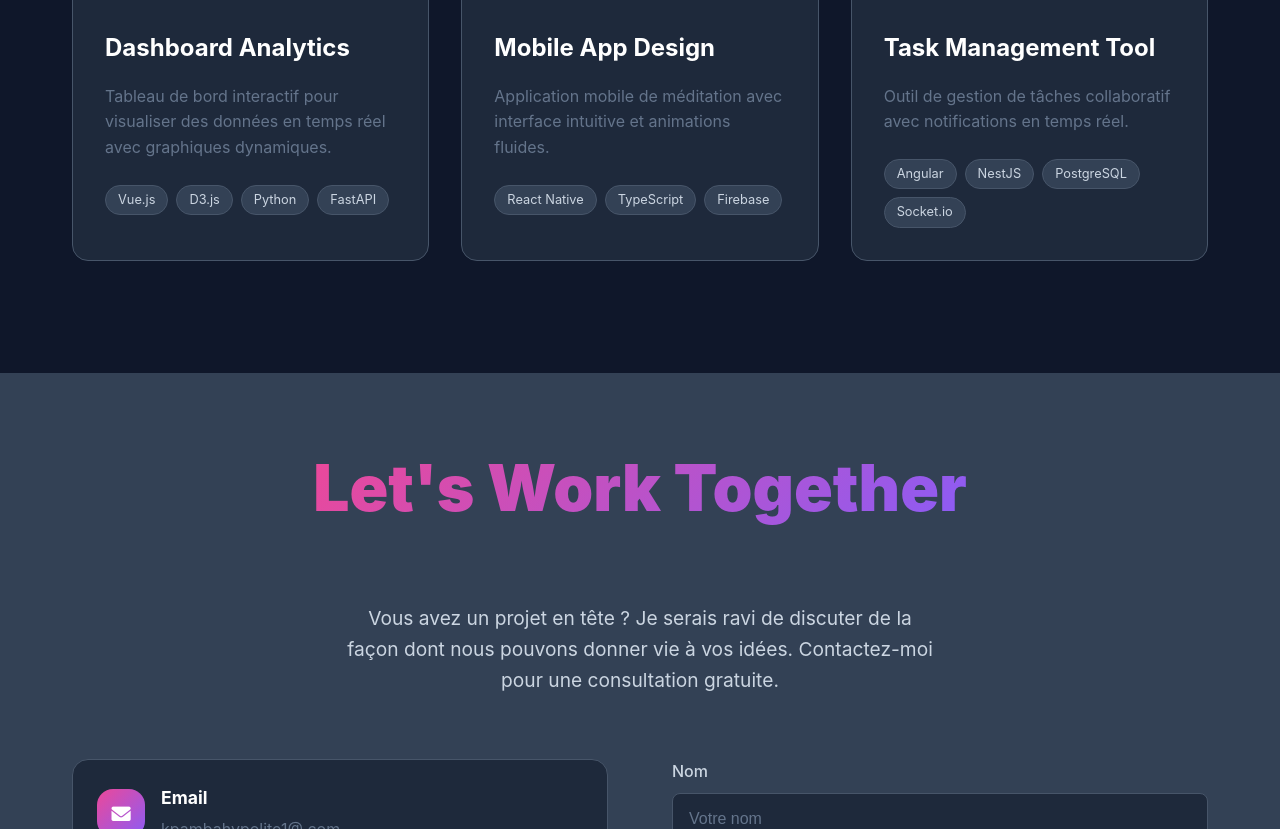
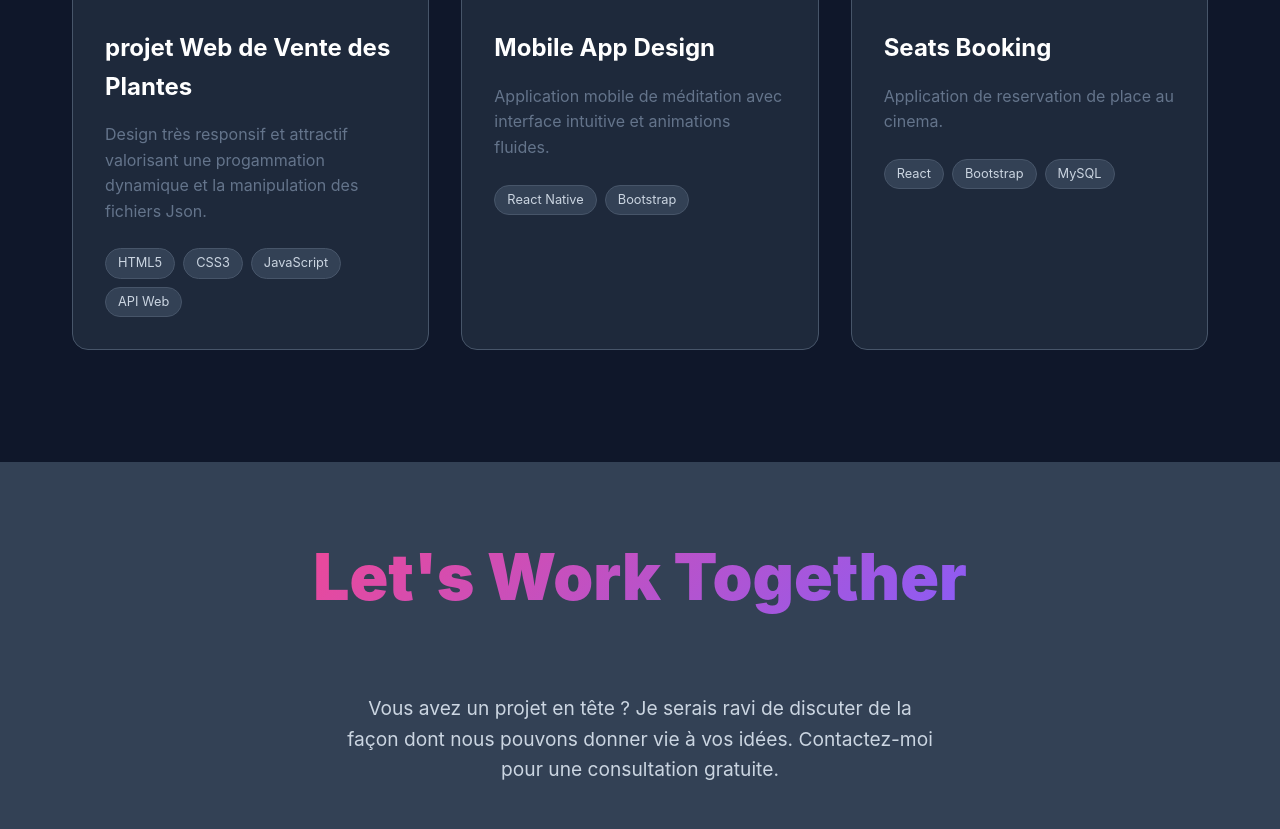
Before and after one commit to KPAMBA-RALLE-Hypolite/Mon-Portfolio, a plain HTML site: page compoments/index.html in a window 1280 px wide. Shown: the part 2893-3722 px from the top of the page. Drawn offline with Linux system fonts and the light colour scheme.

Commit message:
modification de la section projet

```diff
--- a/compoments/index.html
+++ b/compoments/index.html
@@ -197,13 +197,13 @@
                         </div>
                     </div>
                     <div class="project-content">
-                        <h3>Dashboard Analytics</h3>
-                        <p>Tableau de bord interactif pour visualiser des données en temps réel avec graphiques dynamiques.</p>
+                        <h3>projet Web de Vente des Plantes</h3>
+                        <p>Design très responsif et attractif valorisant une progammation dynamique et la manipulation des fichiers Json.</p>
                         <div class="project-tech">
-                            <span>Vue.js</span>
-                            <span>D3.js</span>
-                            <span>Python</span>
-                            <span>FastAPI</span>
+                            <span>HTML5</span>
+                            <span>CSS3</span>
+                            <span>JavaScript</span>
+                            <span>API Web</span>
                         </div>
                     </div>
                 </div>
@@ -227,8 +227,7 @@
                         <p>Application mobile de méditation avec interface intuitive et animations fluides.</p>
                         <div class="project-tech">
                             <span>React Native</span>
-                            <span>TypeScript</span>
-                            <span>Firebase</span>
+                            <span>Bootstrap</span>
                         </div>
                     </div>
                 </div>
@@ -249,13 +248,12 @@
                         </div>
                     </div>
                     <div class="project-content">
-                        <h3>Task Management Tool</h3>
-                        <p>Outil de gestion de tâches collaboratif avec notifications en temps réel.</p>
+                        <h3>Seats Booking</h3>
+                        <p>Application de reservation de place au cinema.</p>
                         <div class="project-tech">
-                            <span>Angular</span>
-                            <span>NestJS</span>
-                            <span>PostgreSQL</span>
-                            <span>Socket.io</span>
+                            <span>React</span>
+                            <span>Bootstrap</span>
+                            <span>MySQL</span>
                         </div>
                     </div>
                 </div>
```
